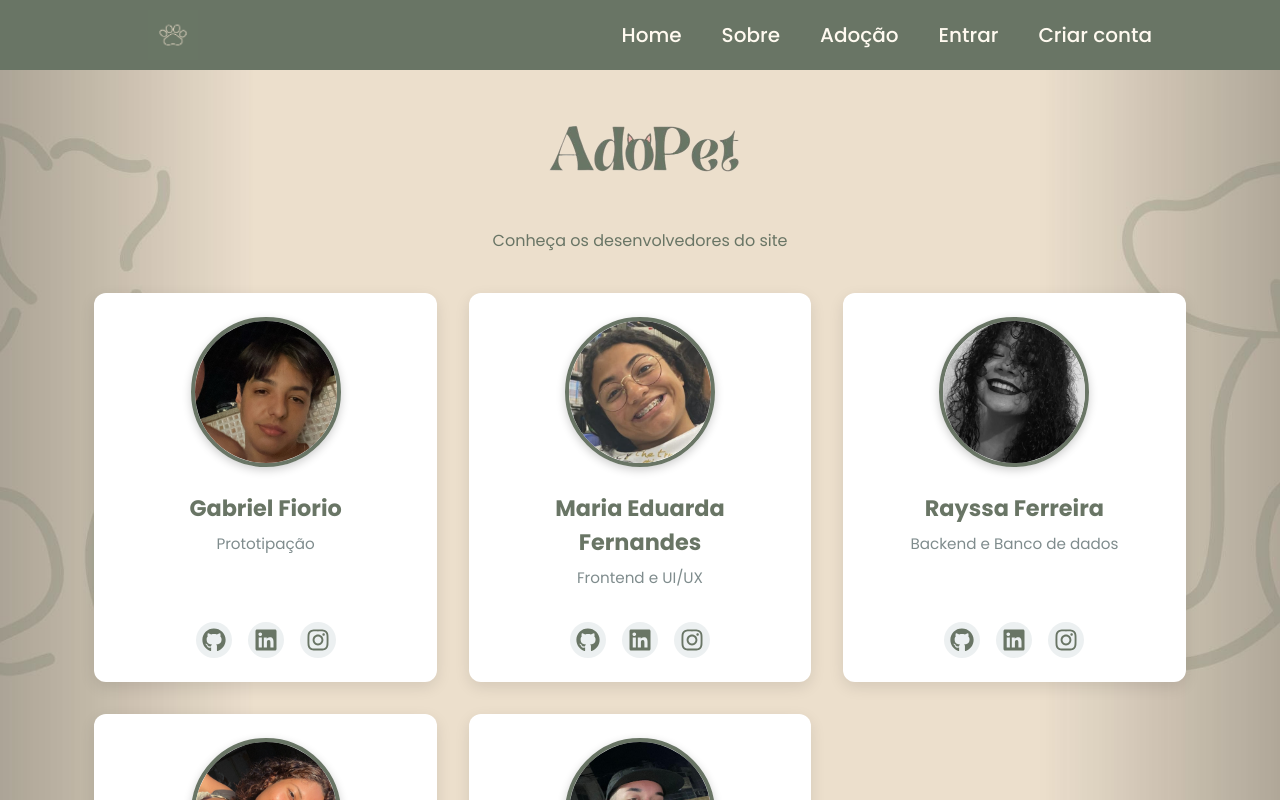
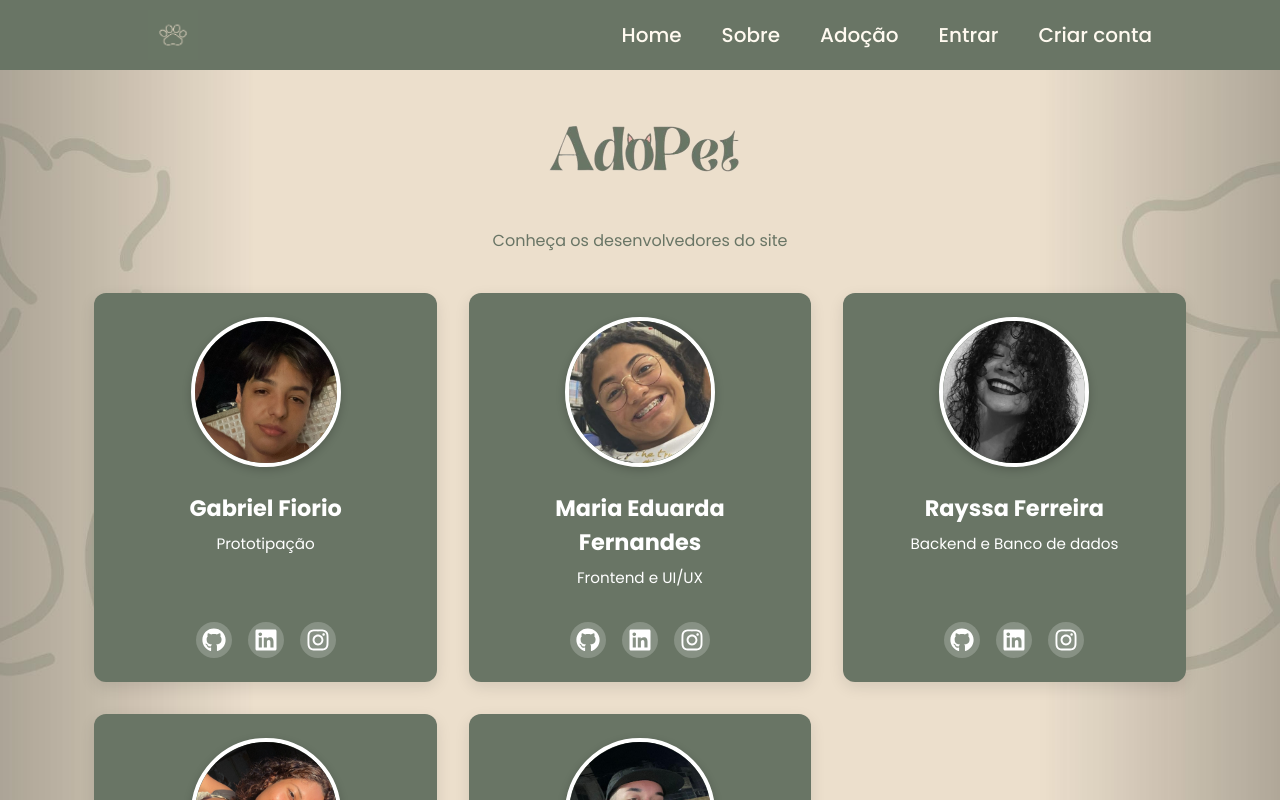
Before and after one commit to MariaEduarda-Almeidaa/PIE_ADOPET, a React (Vite) app: page /sobre in a window 1280 px wide. Built offline with nearby package versions, Linux system fonts and the light colour scheme.

Commit message:
Mudança de cor nos Cards dos Devs em Sobre

```diff
--- a/src/Pages/Sobre/Sobre.css
+++ b/src/Pages/Sobre/Sobre.css
@@ -3,6 +3,7 @@
   display: flex;
   flex-direction: column;
   align-items: center;
+  justify-content: center; /* Centraliza verticalmente */
   min-height: 100vh;
   padding: 2rem 1rem;
   font-family: 'Segoe UI', Tahoma, Geneva, Verdana, sans-serif;
@@ -10,10 +11,10 @@
 }
 
 .logo-img-sobre {
-  width: 250px;
-  margin-top: 88px;
-  margin-bottom: 50px;
-  object-fit: contain;
+width: 250px;
+margin-top: 88px;
+margin-bottom: 50px;
+object-fit: contain;
 }
 
 /* Developers grid layout */
@@ -29,7 +30,7 @@
 
 /* Individual developer card */
 .dev-card {
-  background: white;
+  background: #697565; /* Cor de fundo dos cards */
   border-radius: 12px;
   box-shadow: 0 5px 15px rgba(0, 0, 0, 0.1);
   padding: 1.5rem;
@@ -38,6 +39,7 @@
   display: flex;
   flex-direction: column;
   align-items: center;
+  color: white; /* Cor do texto */
 }
 
 .dev-card:hover {
@@ -52,7 +54,7 @@
   border-radius: 50%;
   object-fit: cover;
   margin-bottom: 1.5rem;
-  border: 4px solid #697565;
+  border: 4px solid white; /* Borda branca */
   box-shadow: 0 3px 10px rgba(0, 0, 0, 0.2);
   transition: all 0.3s ease;
 }
@@ -65,13 +67,13 @@
 /* Text styles */
 .dev-card h2 {
   font-size: 1.4rem;
-  color: #697565;
+  color: white; /* Cor do texto */
   margin-bottom: 0.5rem;
   font-weight: 600;
 }
 
 .dev-card p {
-  color: #7f8c8d;
+  color: white; /* Cor do texto */
   margin-bottom: 1rem;
   font-size: 0.95rem;
   line-height: 1.5;
@@ -88,7 +90,7 @@
 }
 
 .redes-sociais a {
-  color: #697565;
+  color: white; /* Cor dos ícones */
   transition: all 0.3s ease;
   display: flex;
   align-items: center;
@@ -96,12 +98,12 @@
   width: 36px;
   height: 36px;
   border-radius: 50%;
-  background-color: #ecf0f1;
+  background-color: rgba(255, 255, 255, 0.2); /* Fundo translúcido */
 }
 
 .redes-sociais a:hover {
-  color: white;
-  background-color: #48952e;
+  color: #697565; /* Cor ao passar o mouse */
+  background-color: white; /* Fundo branco ao passar o mouse */
   transform: translateY(-3px);
 }
 
```
